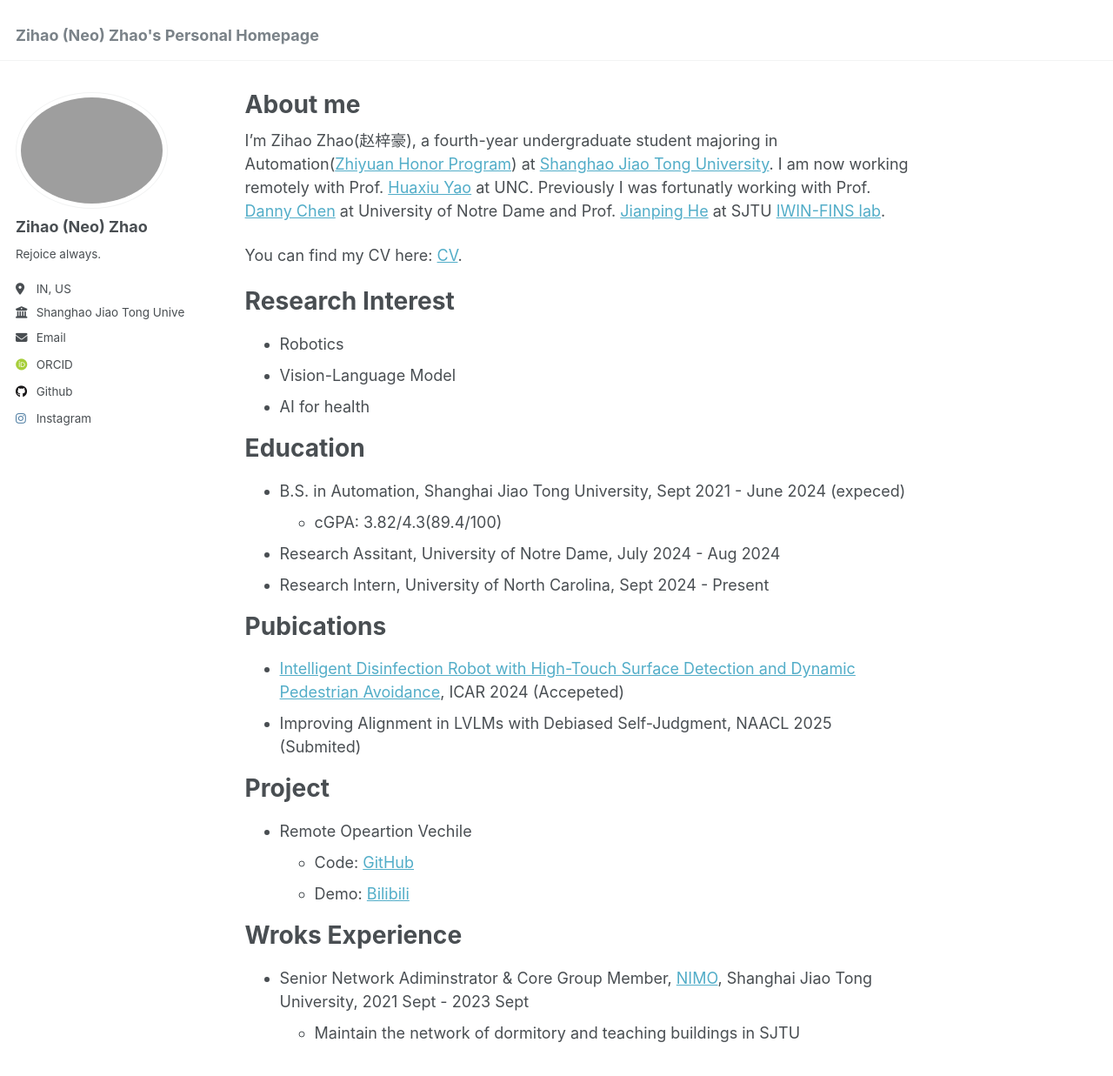
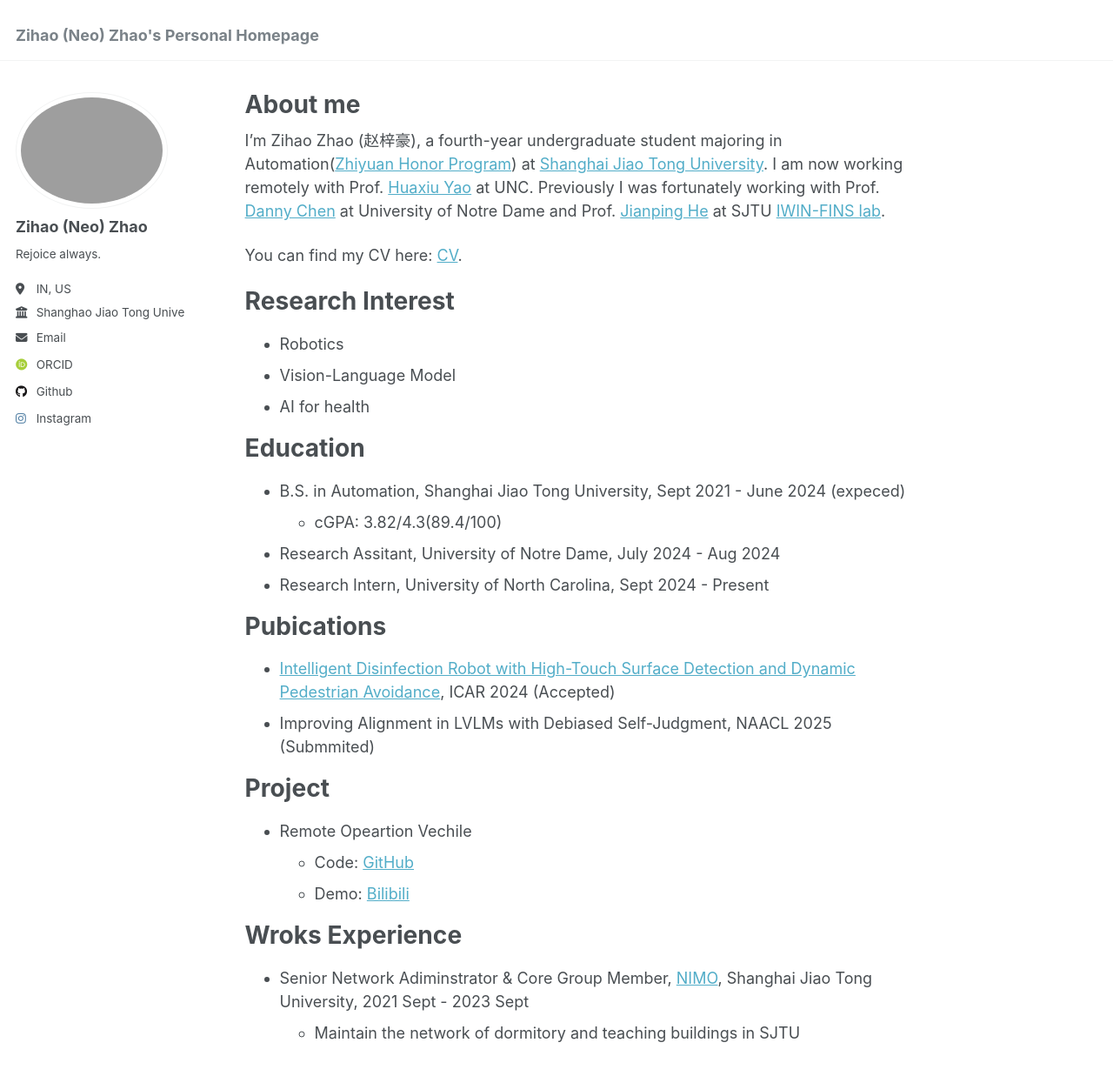
Before and after one commit to neo1zh/neo1zh.github.io, a Jekyll site: the page built from _pages/about.md, in a window 1280 px wide and 1400 px high. Shown: the top 1237 px of the window at 87% size. Built offline with Jekyll 4.4.1, drawn with Linux system fonts in a browser that asks for light colours; some web fonts are replaced.

Commit message:
Update about page content and fix typos

```diff
--- a/_pages/about.md
+++ b/_pages/about.md
@@ -7,7 +7,7 @@
   - /about.html
 ---
 
-I'm Zihao Zhao(赵梓豪), a fourth-year undergraduate student majoring in Automation([Zhiyuan Honor Program](https://en.zhiyuan.sjtu.edu.cn/en)) at [Shanghao Jiao Tong University](https://en.sjtu.edu.cn). I am now working remotely with Prof. [Huaxiu Yao](https://www.huaxiuyao.io) at UNC. Previously I was fortunatly working with Prof. [Danny Chen](https://www3.nd.edu/~dchen/) at University of Notre Dame and Prof. [Jianping He](https://iwin-fins.com) at SJTU [IWIN-FINS lab](https://iwin-fins.com).
+I'm Zihao Zhao (赵梓豪), a fourth-year undergraduate student majoring in Automation([Zhiyuan Honor Program](https://en.zhiyuan.sjtu.edu.cn/en)) at [Shanghai Jiao Tong University](https://en.sjtu.edu.cn). I am now working remotely with Prof. [Huaxiu Yao](https://www.huaxiuyao.io) at UNC. Previously I was fortunately working with Prof. [Danny Chen](https://www3.nd.edu/~dchen/) at University of Notre Dame and Prof. [Jianping He](https://iwin-fins.com) at SJTU [IWIN-FINS lab](https://iwin-fins.com).
 
 You can find my CV here: [CV](https://github.com/neo1zh/neo1zh.github.io/blob/master/assets/ZhaoCV%20OCT.pdf).
 
@@ -26,8 +26,8 @@
 
 Pubications
 =====
-- [Intelligent Disinfection Robot with High-Touch Surface Detection and Dynamic Pedestrian Avoidance](https://ieeexplore.ieee.org/document/10610836), ICAR 2024 (Accepeted)
-- Improving Alignment in LVLMs with Debiased Self-Judgment, NAACL 2025 (Submited)
+- [Intelligent Disinfection Robot with High-Touch Surface Detection and Dynamic Pedestrian Avoidance](https://ieeexplore.ieee.org/document/10610836), ICAR 2024 (Accepted)
+- Improving Alignment in LVLMs with Debiased Self-Judgment, NAACL 2025 (Submmited)
 
 Project
 =====
```
